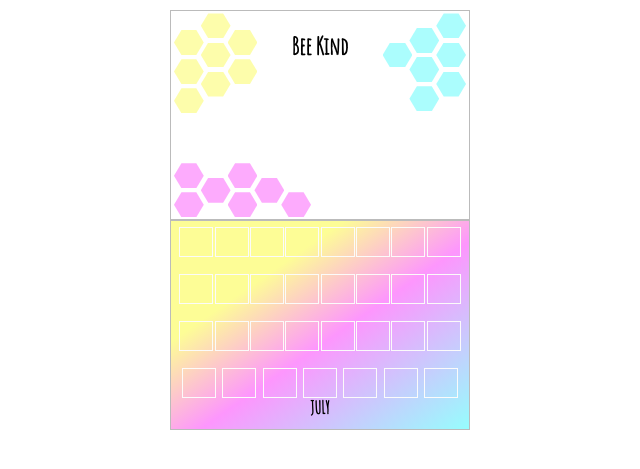
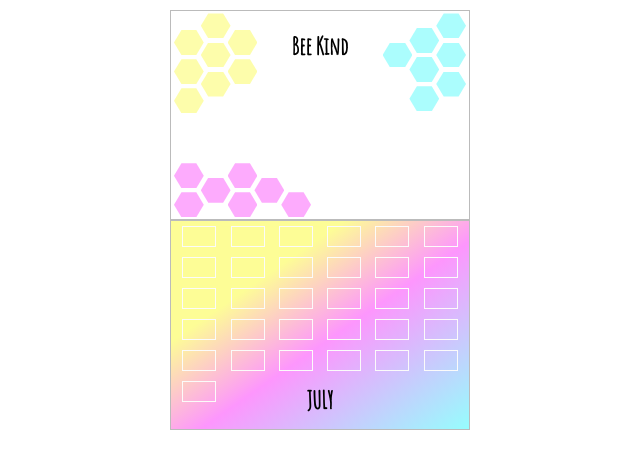
Before and after one commit to FoxyStoat/daily-css-images, a plain HTML site: page 09 calendar/index.html in a window 1280 px wide. Shown: the part 115-584 px from the top of the page, without its empty margins (320-960 px from the left). Drawn offline with Linux system fonts and the light colour scheme.

Commit message:
feat: change size of calendar date box

```diff
--- a/09 calendar/index.html
+++ b/09 calendar/index.html
@@ -81,9 +81,9 @@
                     <div class="date"></div>
                     <div class="date"></div>
                     <div class="date"></div>
-                </div>
+                </div><!-- end date container -->
 
-                <h3 class="month">JULY</h3>
+                <p class="month">JULY</p>
             </div>
 		</div><!-- end image container -->
 	</body>
--- a/09 calendar/style.css
+++ b/09 calendar/style.css
@@ -178,29 +178,32 @@ h2 {
 	background: linear-gradient(to bottom right, rgba(253,253,150,1) 29%, rgba(253,150,253,1) 55%, rgba(150,253,253,1) 100%);
 
 	display: flex;
-	justify-content: center;
+	flex-flow: column nowrap;
+	align-items: center;
 }
 
 .date-container {
 	display: flex;
 	flex-flow: row wrap;
-	justify-content: space-around;
+	justify-content: space-between;
+	align-items: flex-end;
 	width: 95%;
 	height: 90%;
-	margin-top: 6px;
 }
 
 .date {
 	width: 12%;
-	height: 16%;
+	height: 15%;
+	margin: 5px 4px;
 	border: 1px #fbfbfa solid;
 }
 
-h3.month {
-	position: absolute;
+.month {
 	font-weight: bold;
-	font-size: 1.1em;
-	bottom: -3%;
+	font-size: 1.5em;
+	width: 100%;
+	height: 10%;
+	text-align: center;
 }
 
 @media all and (max-width: 600px) {
@@ -222,7 +225,11 @@ h3.month {
 		margin-top: 4px;
 	}
 
-	h3.month {
+	.date {
+		margin: 2px 2px;
+	}
+
+	.month {
 		font-size: 0.7em;
 	}
 }
```
